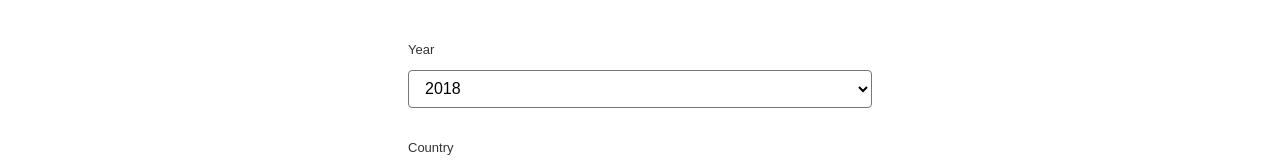
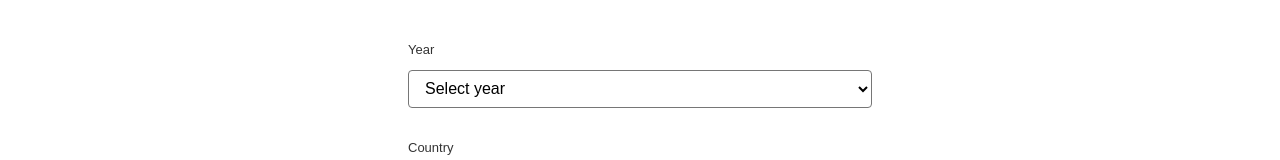
Before and after one commit to QGasSP/ggia-frontend, a React (Create React App) app in the folder frontend_qgassp/: page / in a window 1280 px wide. Shown: the part 175-335 px from the top of the page. Built offline with nearby package versions, Linux system fonts and the light colour scheme.

Commit message:
startpage: update select options

```diff
--- a/frontend_qgassp/src/components/StartPage.jsx
+++ b/frontend_qgassp/src/components/StartPage.jsx
@@ -30,10 +30,10 @@ export const StartPage = ({ user, onLogin, onLogout, onCreateAccount }) => {
   };
 
   const startBaseline = () => {
-      setNext(true);
+    setNext(true);
   };
 
-  if (next === false ) {
+  if (next === false) {
     return (
       <article>
         {
@@ -52,7 +52,7 @@ export const StartPage = ({ user, onLogin, onLogout, onCreateAccount }) => {
               </h1>
             </header>
 
-            <form id="impact_start_form"  onSubmit={startBaseline}>
+            <form id="impact_start_form" onSubmit={startBaseline}>
               <div className="form-group">
                 <label htmlFor="year_selection" className="intro_label">
                   Year
@@ -62,13 +62,13 @@ export const StartPage = ({ user, onLogin, onLogout, onCreateAccount }) => {
                   id="year_selection"
                   name="year_selection"
                   onChange={handleSelectedYear}
-                  defaultValue=""
+                  defaultValue="Select year"
                   required
                 >
-                  <optgroup label="Select year"></optgroup>
-                  <option value="2021">2018</option>
-                  <option value="2022">2019</option>
-                  <option value="2023">2020</option>
+                  {/*     <optgroup label="Select year">Select year</optgroup> */}
+                  <option value="DefaultOption">Select year</option>
+                  <option value="2019">2019</option>
+                  <option value="2020">2020</option>
                   <option value="2021">2021</option>
                   <option value="2022">2022</option>
                   <option value="2023">2023</option>
@@ -90,7 +90,7 @@ export const StartPage = ({ user, onLogin, onLogout, onCreateAccount }) => {
                   defaultValue="Select country"
                   required
                 >
-                  <optgroup label="Select country"></optgroup>
+                  {/*  <optgroup label="Select country"></optgroup> */}
                   <option value="DefaultOption">Select country</option>
                   <option value="Austria">Austria</option>
                   <option value="Belgium">Belgium</option>
```
